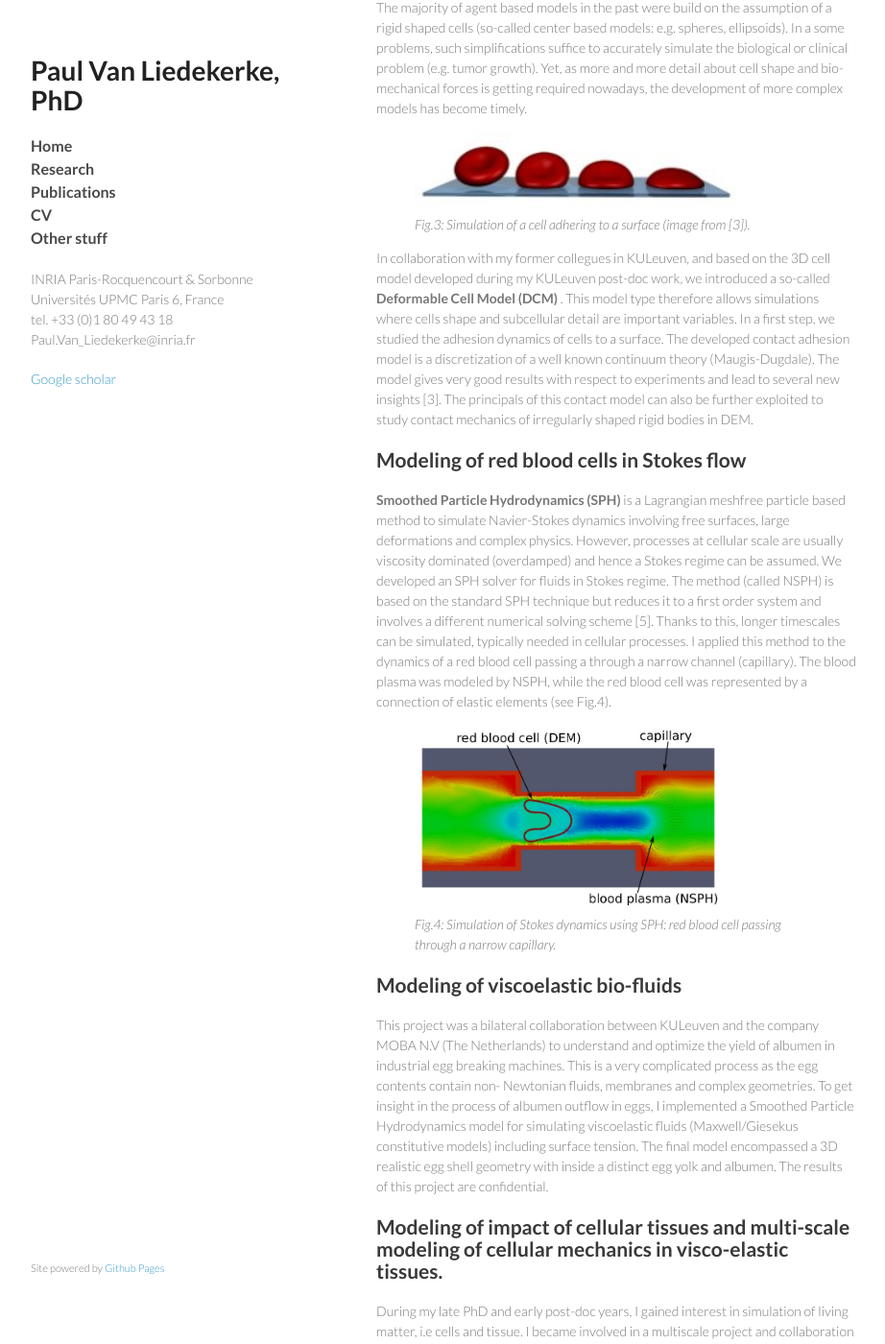
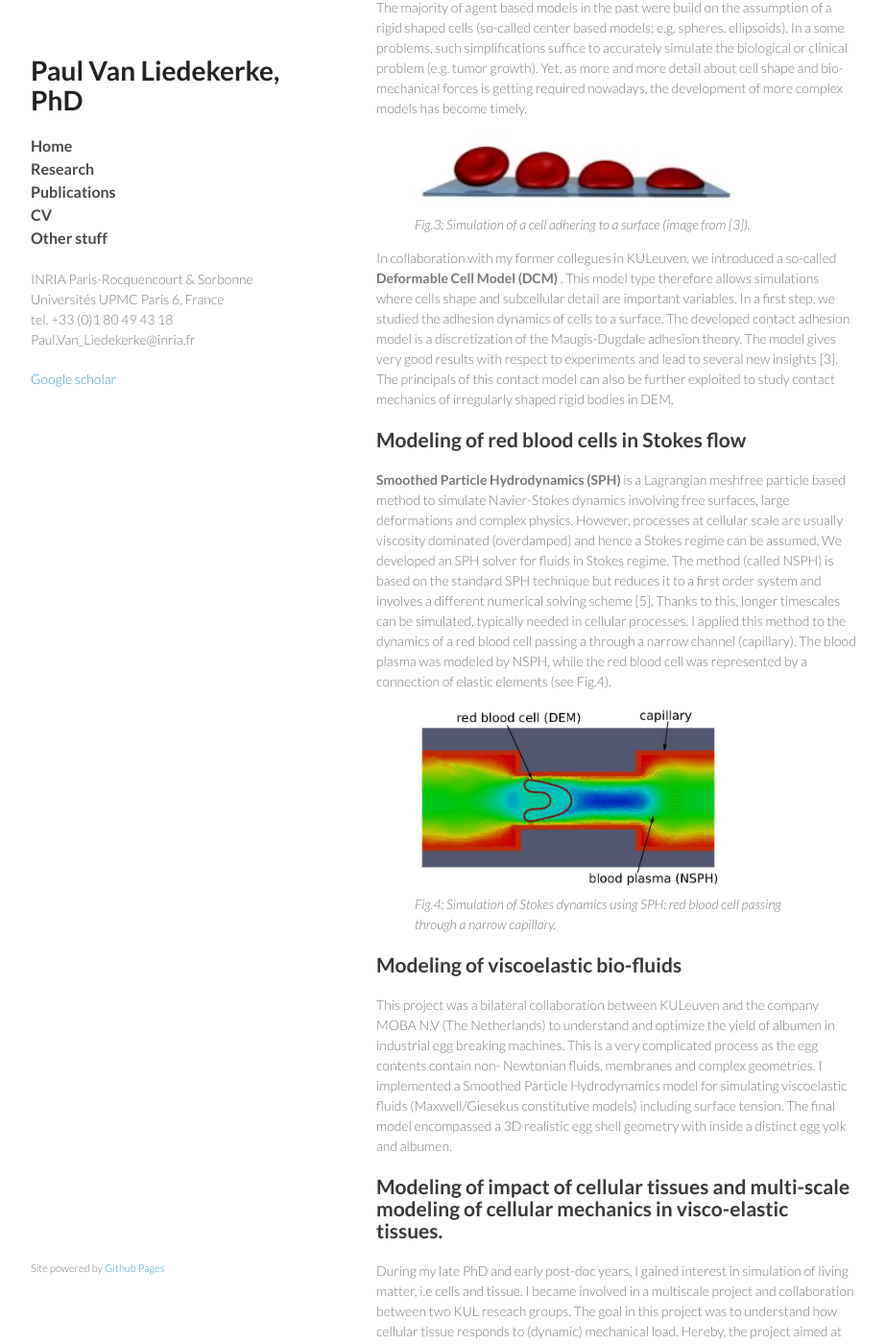
Before and after one commit to paulvanliedekerke/wittgenstein, a Jekyll site: the page research.html, which Jekyll copies as it is, in a window 1280 px wide and 1400 px high, scrolled down 2150 px. Shown: the whole window at 96% size, without its empty margins (178-1100 px from the left). Built offline with Jekyll 4.4.1, drawn with Linux system fonts in a browser that asks for light colours; Markdown is read by kramdown in place of the engine named in the settings.

Commit message:
Update research.html

```diff
--- a/research.html
+++ b/research.html
@@ -100,9 +100,9 @@ The majority of agent based models in the past were build on the assumption of a
 <figcaption> <I> Fig.3:  Simulation of a cell adhering to a surface (image from [3]). </I>  </figcaption>
 </figure>
 
-In collaboration with my former collegues in KULeuven, and based on the 3D cell model developed during my KULeuven post-doc work, we introduced a so-called <b>Deformable Cell Model (DCM) </b>.
+In collaboration with my former collegues in KULeuven, we introduced a so-called <b>Deformable Cell Model (DCM) </b>.
 This model type therefore allows simulations where cells shape and
-subcellular detail are important variables. In a first step, we studied the adhesion dynamics of cells to a surface. The developed contact adhesion model is a discretization of a well known continuum theory (Maugis-Dugdale). The model gives very good results with respect to experiments and lead to several new insights [3]. The principals of this contact model can also be further exploited to study contact mechanics of irregularly shaped rigid bodies in DEM.
+subcellular detail are important variables. In a first step, we studied the adhesion dynamics of cells to a surface. The developed contact adhesion model is a discretization of the Maugis-Dugdale adhesion theory. The model gives very good results with respect to experiments and lead to several new insights [3]. The principals of this contact model can also be further exploited to study contact mechanics of irregularly shaped rigid bodies in DEM.
 
 
 <p></p>
@@ -130,7 +130,7 @@ elastic elements (see Fig.4).
 <h2>Modeling of viscoelastic bio-fluids </h2>
 
 This project was a bilateral collaboration between KULeuven and the company MOBA N.V (The Netherlands) to understand and optimize the yield of albumen in industrial egg breaking machines. This is a very complicated process as the egg contents contain non-
-Newtonian fluids, membranes and complex geometries. To get insight in the process of albumen outflow in eggs, I implemented a Smoothed Particle Hydrodynamics model for simulating viscoelastic fluids (Maxwell/Giesekus constitutive models) including surface tension. The final model encompassed a 3D realistic egg shell geometry with inside a distinct egg yolk and albumen. The results of this project are confidential.
+Newtonian fluids, membranes and complex geometries. I implemented a Smoothed Particle Hydrodynamics model for simulating viscoelastic fluids (Maxwell/Giesekus constitutive models) including surface tension. The final model encompassed a 3D realistic egg shell geometry with inside a distinct egg yolk and albumen.
 
 <p></p>
 
```
